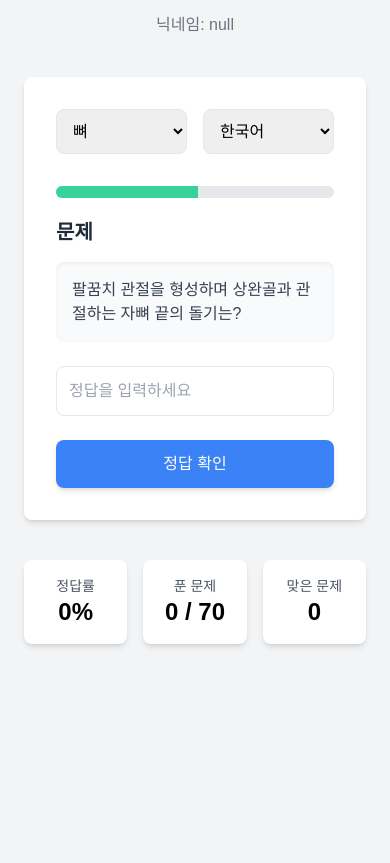
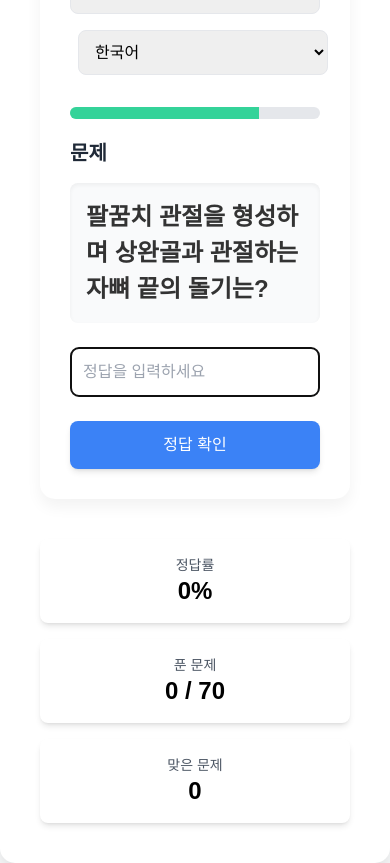
Before and after one commit to SuperETF/anatomy-quiz, a website with bundled scripts: page public/start.html in a window 390 px wide. Shown: the part 119-982 px from the top of the page. Before the commit the page ends 844 px from the top, so only its background shows below. Built offline with nearby package versions, Linux system fonts and the light colour scheme; a web font is replaced by a local one.

Commit message:
Update data.js with new quiz data

```diff
--- a/public/js/script.js
+++ b/public/js/script.js
@@ -5,7 +5,7 @@ let correctAnswers = 0;
 let totalQuestions = 0;
 let filteredQuizData = [];
 let timer;
-let timerSeconds = 10;  // 문제당 10초로 설정
+let timerSeconds = 30;  // 문제당 20초로 설정
 
 // 총 문제 수 표시
 const totalQuestionsElement = document.getElementById("total-questions");
@@ -33,7 +33,7 @@ function filterQuizByCategory(category) {
 
 // 타이머 시작
 function startTimer() {
-    timerSeconds = 10;  // 매 문제마다 10초로 초기화
+    timerSeconds = 20;  // 매 문제마다 10초로 초기화
     timerText.innerText = timerSeconds;  // 남은 시간 텍스트 업데이트
     timerBar.style.width = "100%";  // 타이머 막대 초기화 (100%에서 시작)
 
@@ -42,24 +42,23 @@ function startTimer() {
             timerSeconds -= 0.1;  // 0.1초씩 감소
             timerText.innerText = timerSeconds.toFixed(1); // 소수점 한 자리로 남은 시간 업데이트
 
-            const widthPercentage = (timerSeconds / 10) * 100;
+            const widthPercentage = (timerSeconds / 20) * 100;
             timerBar.style.width = `${widthPercentage}%`;  // 타이머 막대 너비 업데이트
         } else {
             clearInterval(timer);  // 타이머 중지
             checkAnswer();  // 시간이 다 되면 자동으로 정답 확인
-            nextQuestion();  // 문제를 넘기기
         }
     }, 100);  // 0.1초마다 업데이트
 }
 
-// 정답 확인 함수
+// 정답 확인 함수 (대소문자 구분 없이, 띄어쓰기 상관없이 처리)
 function checkAnswer() {
     const currentData = filteredQuizData[currentQuestionIndex];
-    const userAnswer = document.getElementById("answer").value.trim();
+    const userAnswer = document.getElementById("answer").value.trim().toLowerCase().replace(/\s+/g, '');  // 대소문자, 공백 처리
     const correctAnswersArray = [
-        currentData?.["정답_구용어"],
-        currentData?.["정답_신용어"],
-        currentData?.["정답_영어"],
+        currentData?.["정답_구용어"].toLowerCase().replace(/\s+/g, ''),
+        currentData?.["정답_신용어"].toLowerCase().replace(/\s+/g, ''),
+        currentData?.["정답_영어"].toLowerCase().replace(/\s+/g, '')
     ];
 
     const feedback = document.getElementById("feedback");
@@ -128,6 +127,9 @@ function loadNextQuestion() {
     // 문제 로딩 시 입력란 활성화
     answerInput.disabled = false;  // 입력 필드 활성화
 
+    // 커서가 입력란에 자동으로 가도록 포커스 설정
+    answerInput.focus();
+
     startTimer();  // 타이머 시작
 }
 
@@ -142,13 +144,11 @@ function nextQuestion() {
     loadNextQuestion();  // 새로운 문제 로드
 }
 
-
 // 통계 업데이트 함수
 function updateStats() {
     const answered = currentQuestionIndex + 1; // 현재 푼 문제 수
     const accuracy = (correctAnswers / answered) * 100; // 정답률 계산
 
-    // 통계 HTML에 반영
     document.getElementById("answered").innerText = `${answered} / ${totalQuestions}`;
     document.getElementById("correct").innerText = correctAnswers;
     document.getElementById("accuracy").innerText = `${accuracy.toFixed(1)}%`;  // 소수점 한 자리까지 정답률 표시
@@ -189,3 +189,11 @@ categorySelect.addEventListener("change", (event) => {
     filterQuizByCategory(event.target.value);
     loadNextQuestion();
 });
+
+// 'Enter' 키 눌렀을 때 정답 확인 버튼 클릭 및 다음 문제 버튼 클릭
+document.getElementById("answer").addEventListener("keydown", function (event) {
+    if (event.key === "Enter") { // Enter 키가 눌렸을 때
+        event.preventDefault(); // Enter 키 기본 동작 방지 (폼 제출 방지)
+        document.getElementById("check-answer").click(); // 정답 확인 버튼 클릭
+    }
+});
--- a/public/start.html
+++ b/public/start.html
@@ -9,6 +9,7 @@
     <style>
         body {
             font-family: 'Pretendard', sans-serif;
+            background-color: #f9fafb; /* 배경색을 밝은 회색으로 변경 */
         }
 
         #timer-container {
@@ -25,69 +26,115 @@
             background-color: #34d399; /* Tailwind green-400 */
             transition: width 0.2s linear;
         }
+
+        #question {
+            font-weight: bold;
+            font-size: 1.5rem;
+            color: #333333;
+        }
+
+        /* 버튼 스타일 변경 */
+        button {
+            transition: background-color 0.3s ease, transform 0.3s ease;
+        }
+
+        button:hover {
+            transform: scale(1.05);
+        }
+
+        /* 모바일에서 버튼 크기 줄이기 */
+        @media (max-width: 768px) {
+            #check-answer, #next-question {
+                padding: 12px 16px; /* 모바일에서 버튼 크기 줄이기 */
+            }
+        }
+
+        /* 화면 중앙 정렬을 위한 추가 설정 */
+        .center-content {
+            display: flex;
+            justify-content: center;
+            align-items: center;
+            height: 100vh;
+        }
+
+        .quiz-container {
+            background-color: #ffffff;
+            border-radius: 15px;
+            box-shadow: 0 8px 15px rgba(0, 0, 0, 0.1);
+            padding: 40px;
+            width: 100%;
+            max-width: 800px;
+            margin: 0 auto;
+        }
+
+        .quiz-section {
+            padding: 30px;
+            border-radius: 15px;
+            background-color: #ffffff;
+            box-shadow: 0 8px 15px rgba(0, 0, 0, 0.05);
+        }
+
+        .quiz-button {
+            transition: background-color 0.3s ease, transform 0.3s ease;
+        }
+
+        /* 피드백 텍스트 스타일 */
+        #feedback {
+            font-size: 1.2rem;
+            line-height: 1.5;
+        }
     </style>
 </head>
-<body class="bg-gray-100">
-    <div class="container mx-auto px-6 py-10 max-w-3xl">
+<body>
+
+    <div class="center-content">
+        <div class="quiz-container">
             <header class="text-center mb-10">
-            <h1 class="text-4xl font-bold text-gray-800">🩺 해부학 퀴즈</h1>
+                <h1 class="text-4xl font-bold text-gray-800">해부학 퀴즈</h1>
                 <p class="text-gray-600 mt-2 text-lg">재미있게 해부학 지식을 테스트해보세요!</p>
                 <p id="nickname-display" class="text-gray-500 mt-4 text-md"></p>
             </header>
 
-        <!-- 퀴즈 섹션 -->
-        <div id="quiz-section" class="bg-white rounded-lg shadow-md p-8">
-            <!-- 카테고리 및 언어 선택 -->
-            <div class="mb-8 flex justify-between items-center">
-                <select id="category" class="w-1/2 p-3 border rounded-lg">
+            <div id="quiz-section" class="quiz-section">
+                <div class="mb-8 flex flex-col md:flex-row justify-between items-center">
+                    <select id="category" class="w-full md:w-1/2 p-3 border rounded-lg mb-4 md:mb-0">
                         <option value="뼈">뼈</option>
                         <option value="근육">근육</option>
                     </select>
-                <select id="language" class="w-1/2 p-3 border rounded-lg ml-4">
+                    <select id="language" class="w-full md:w-1/2 p-3 border rounded-lg ml-4">
                         <option value="korean">한국어</option>
                         <option value="english">영어</option>
                     </select>
                 </div>
 
-            <!-- 타이머 -->
                 <div id="timer-container">
                     <div id="timer-bar"></div>
                 </div>
-<!-- 타이머 텍스트는 이제 숨김 -->
+
                 <p id="timer-text" class="hidden text-xl font-bold text-gray-700">남은 시간: <span id="timer-seconds">10</span>초</p>
 
-
-            <!-- 문제 -->
                 <div id="question-container" class="mb-6">
                     <h2 class="text-xl font-semibold mb-4 text-gray-800">문제</h2>
                     <p id="question" class="text-gray-700 bg-gray-50 p-4 rounded-lg shadow-inner"></p>
                 </div>
 
-            <!-- 정답 입력 -->
                 <div class="mb-6">
-                <input type="text" id="answer"
-                       class="w-full p-3 border rounded-lg"
-                       placeholder="정답을 입력하세요">
+                    <input type="text" id="answer" class="w-full p-3 border rounded-lg" placeholder="정답을 입력하세요">
                 </div>
 
-            <!-- 피드백 -->
                 <div id="feedback" class="mt-6 p-4 rounded-lg hidden text-center"></div>
 
-            <!-- 버튼 -->
-            <div class="flex gap-4">
-                <button id="check-answer"
-                        class="flex-1 bg-blue-500 text-white py-3 px-4 rounded-lg shadow-md hover:bg-blue-600">
+                <div class="flex flex-col sm:flex-row gap-4">
+                    <button id="check-answer" class="quiz-button flex-1 bg-blue-500 text-white py-3 px-4 rounded-lg shadow-md hover:bg-blue-600">
                         정답 확인
                     </button>
-                <button id="next-question"
-                        class="flex-1 bg-gray-500 text-white py-3 px-4 rounded-lg shadow-md hover:bg-gray-600">
+                    <button id="next-question" class="quiz-button flex-1 bg-gray-500 text-white py-3 px-4 rounded-lg shadow-md hover:bg-gray-600">
                         다음 문제
                     </button>
                 </div>
             </div>
 
-        <!-- 통계 -->
-        <div id="stats-section" class="mt-10 grid grid-cols-3 gap-4">
+            <div id="stats-section" class="mt-10 grid grid-cols-1 sm:grid-cols-3 gap-4">
                 <div class="bg-white p-4 rounded-lg shadow-md text-center">
                     <div class="text-gray-600 text-sm">정답률</div>
                     <div id="accuracy" class="text-2xl font-bold">0%</div>
@@ -102,7 +149,6 @@
                 </div>
             </div>
 
-        <!-- 종료 섹션 -->
             <div id="end-section" class="hidden text-center mt-12">
                 <h2 class="text-2xl font-bold text-gray-800">🎉 퀴즈 종료!</h2>
                 <p id="final-score" class="text-lg text-gray-700 mt-4"></p>
@@ -111,6 +157,7 @@
                 </button>
             </div>
         </div>
+    </div>
 
     <script type="module" src="./js/script.js"></script>
 </body>
```
Also changed, not shown: public/index.html (+5 -5 lines). Lines whose indentation alone changed are shown as unchanged.
